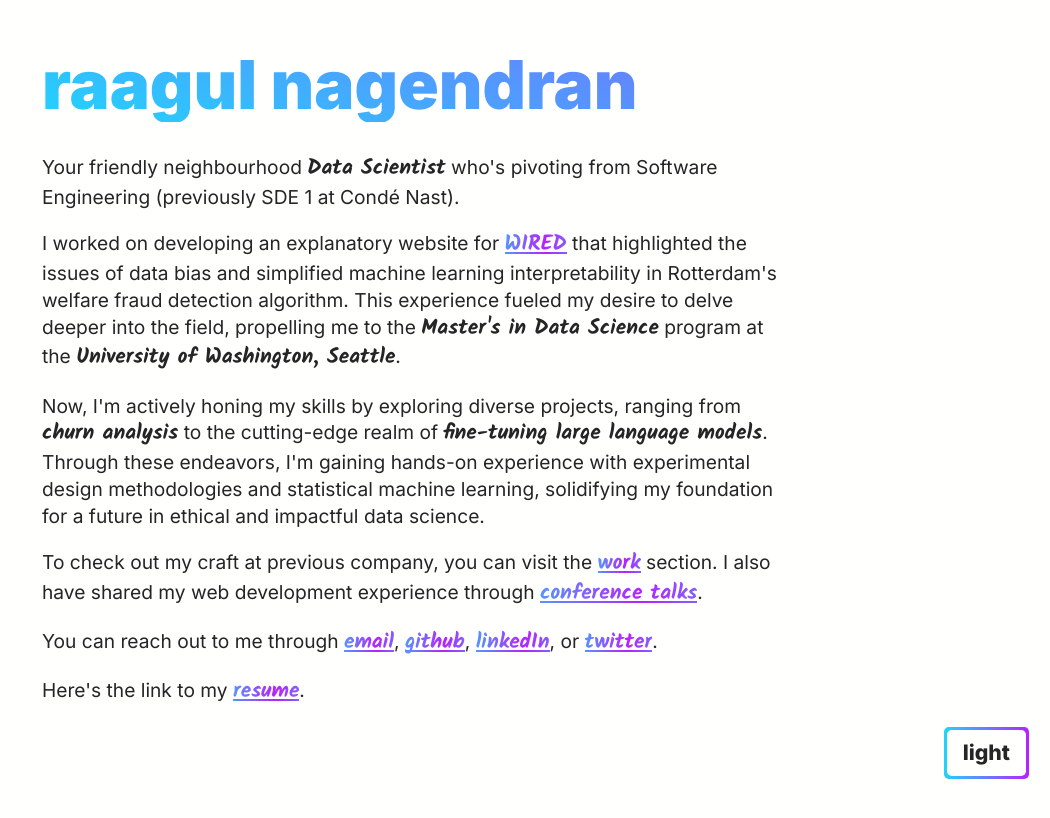
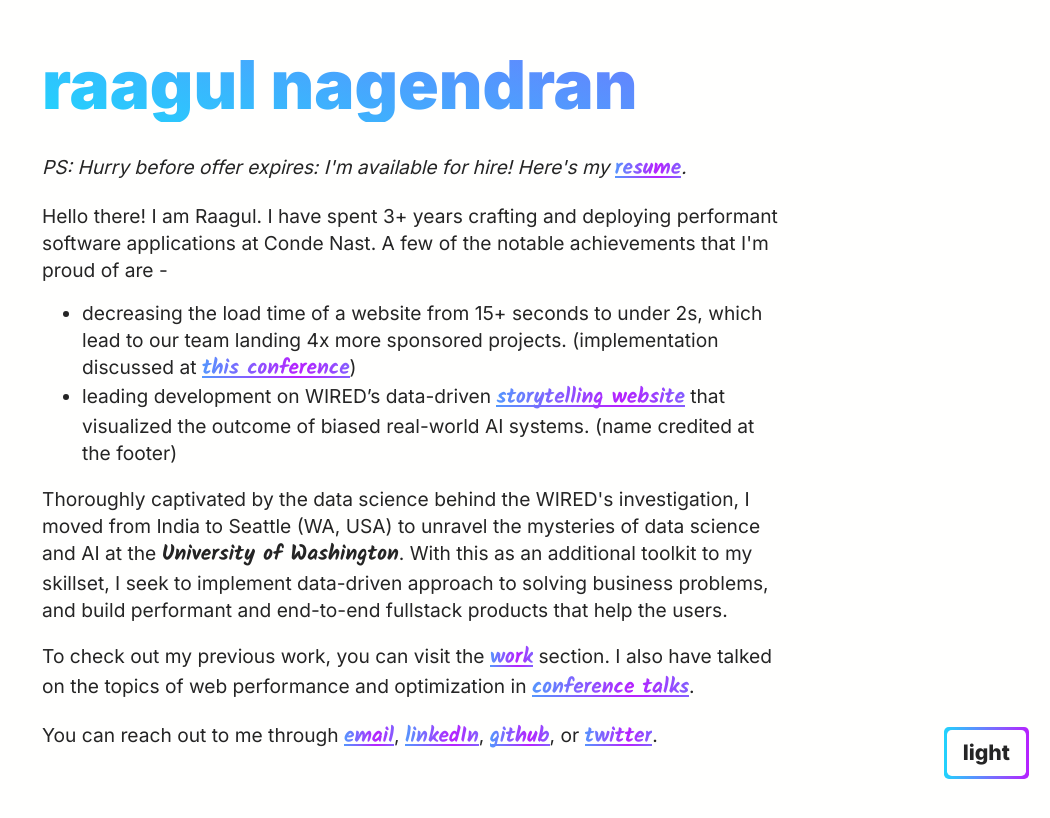
Before and after one commit to raaguln/portfolio, a Next.js app: page / in a window 1280 px wide. Shown: the top 818 px of the page, without its empty margins (230-1280 px from the left). Built offline with nearby package versions, Linux system fonts and the light colour scheme.

Commit message:
home page updates

```diff
--- a/app/page.tsx
+++ b/app/page.tsx
@@ -9,37 +9,41 @@ export default function Home() {
   return (
     <>
       <Title hasHomeRoute={false}>raagul nagendran</Title>
-      <p>
-        Your friendly neighbourhood{" "}
-        <span className={spanCN}>Data Scientist</span> who's pivoting from Software
-        Engineering (previously SDE 1 at Condé Nast).
+      <p><em>
+        PS: Hurry before offer expires: I'm available for hire! Here's my{" "}
+        <PrettyLink href="https://drive.google.com/file/d/1Oe-9FVPjw7C5Mx5blY5fEkzrikELqoRD/view" target="_blank">
+          resume
+        </PrettyLink>.
+        </em>
       </p>
-      <p>
-      I worked on developing an explanatory website for{" "}
-      <PrettyLink href="https://www.wired.com/story/welfare-state-algorithms/" target="_blank">WIRED</PrettyLink>{" "}
-      that highlighted the issues of data bias and simplified machine learning interpretability
-      in Rotterdam's welfare fraud detection algorithm. This experience fueled
-      my desire to delve deeper into the field, propelling me to the{" "}
-      <span className={spanCN}>Master's in Data Science</span> program at the{" "}
-      <span className={spanCN}>University of Washington, Seattle</span>.
-      </p>
-      <p>
+      <p>Hello there! I am Raagul. I have spent 3+ years crafting and deploying performant software applications at Conde Nast.
+        A few of the notable achievements that I'm proud of are -</p>
+      <ul>
+        <li>decreasing the load time of a website from 15+ seconds to under 2s, which lead to our team landing 4x more
+          sponsored projects. (implementation discussed at <PrettyLink href="https://www.youtube.com/watch?v=0HhWIvPhbu0&t=8681s" target="_blank">this conference</PrettyLink>)</li>
+        <li>leading development on WIRED’s data-driven <PrettyLink href="https://www.wired.com/story/welfare-state-algorithms/" target="_blank">storytelling website</PrettyLink>
+        {" "}that visualized the outcome of biased real-world AI systems. (name credited at the footer)</li>
+      </ul>
+      <p>Thoroughly captivated by the data science behind the WIRED's investigation, I moved from India to Seattle (WA, USA)
+        to unravel the mysteries of data science and AI at the <span className={spanCN}>University of Washington</span>. With this as an additional toolkit to
+        my skillset, I seek to implement data-driven approach to solving business problems, and build performant and end-to-end
+        fullstack products that help the users.</p>
+      {/* <p>
       Now, I'm actively honing my skills by exploring diverse projects, ranging from{" "}
       <span className={spanCN}>churn analysis</span>{" "}to the cutting-edge realm of {" "}
       <span className={spanCN}>fine-tuning large language models</span>. Through these endeavors,
       I'm gaining hands-on experience with experimental design methodologies and statistical machine learning,
       solidifying my foundation for a future in ethical and impactful data science.
-      </p>
+      </p> */}
       <p>
-        To check out my craft at previous company, you can visit the{" "}
+        To check out my previous work, you can visit the{" "}
         <PrettyLink href="/work" target="_blank">
           work
         </PrettyLink>{" "}
-        section. I also have shared my web development experience through{" "}
+        section. I also have talked on the topics of web performance and optimization in{" "}
         <PrettyLink href="/speaking" target="_blank">
           conference talks
-        </PrettyLink>
-        .
+        </PrettyLink>.
         {/* I also tinker with software and data during my free time, which you
         can find in the{" "}
         <PrettyLink href="/projects" target="_blank">
@@ -62,28 +66,22 @@ export default function Home() {
           email
         </PrettyLink>
         ,{" "}
-        <PrettyLink href="https://github.com/beyondtheinferno" target="_blank">
-          github
-        </PrettyLink>
-        ,{" "}
         <PrettyLink
           href="https://www.linkedin.com/in/raagul-n/"
           target="_blank">
           linkedIn
         </PrettyLink>
-        , or{" "}
-        <PrettyLink href="https://twitter.com/byontheinferno" target="_blank">
+        ,{" "}
+        <PrettyLink href="https://github.com/beyondtheinferno" target="_blank">
+          github
+        </PrettyLink>
+        , or {" "}
+        <PrettyLink href="https://x.com/raagulnagendran" target="_blank">
           twitter
         </PrettyLink>
         .
       </p>
-      <p>
-        Here's the link to my{" "}
-        <PrettyLink href="https://drive.google.com/file/d/1mWdIyyQ3irhFO9lwWPT5P7V9fDhVl_8j/view" target="_blank">
-          resume
-        </PrettyLink>.
-      </p>
-      {/* <Link href="">Mail</Link> */}
+
       <DarkModeToggle />
     </>
   )
--- a/package.json
+++ b/package.json
@@ -16,7 +16,7 @@
     "autoprefixer": "10.4.14",
     "eslint": "8.40.0",
     "eslint-config-next": "13.4.2",
-    "next": "13.4.2",
+    "next": "^13.5.8",
     "next-themes": "^0.2.1",
     "postcss": "8.4.23",
     "react": "18.2.0",
```
Also changed, not shown: 1 other file (tests, documents, lock files or other folders).
